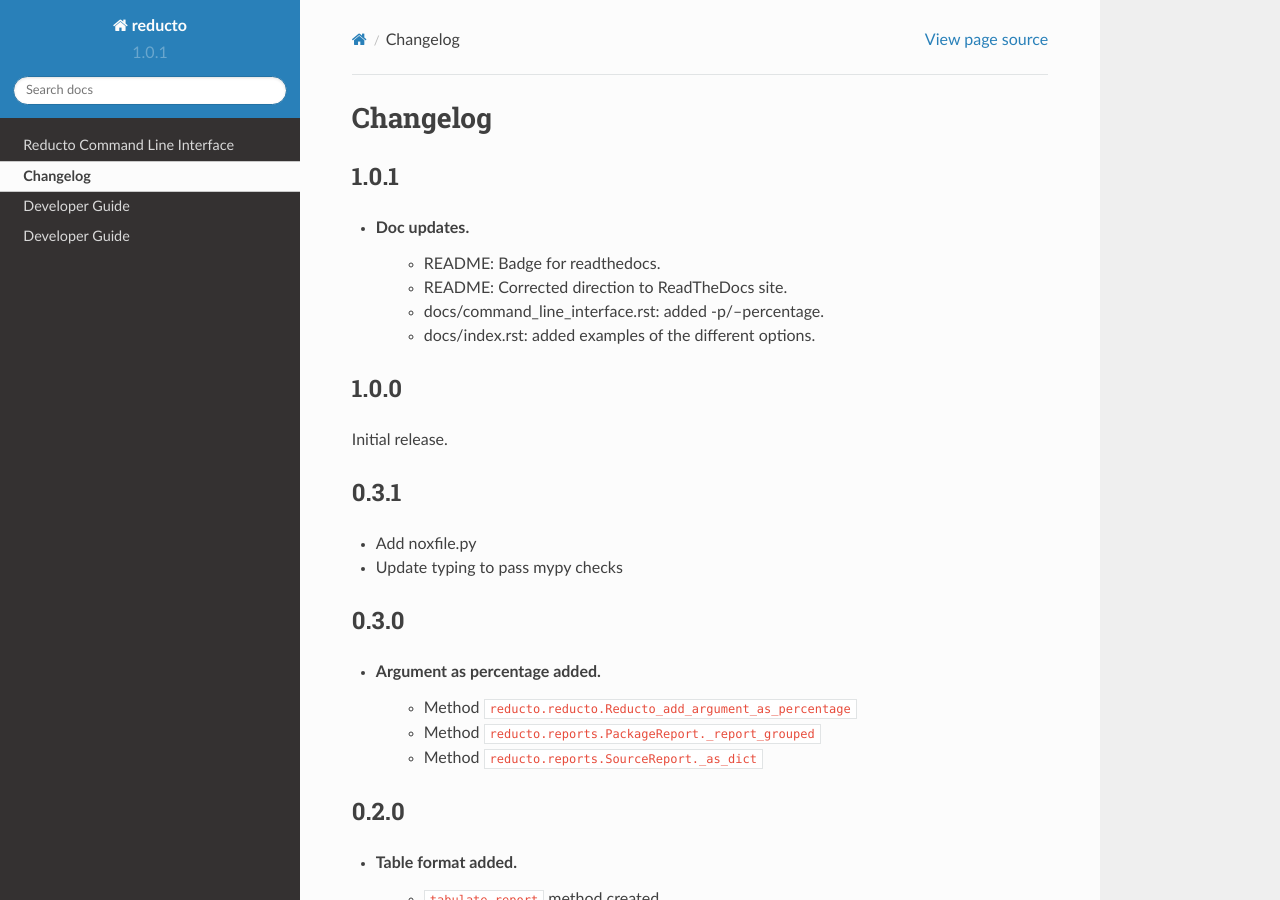
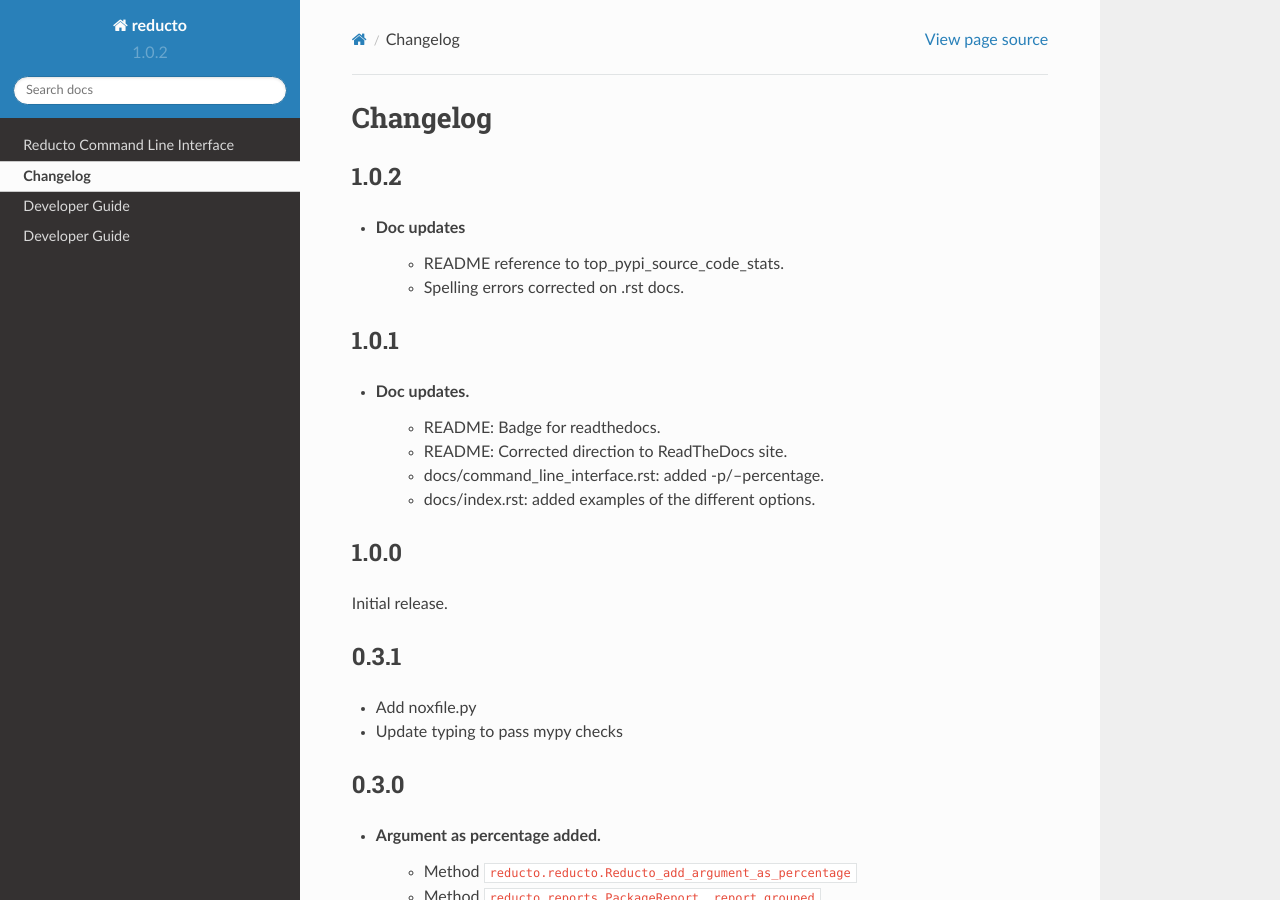
Before and after one commit to plaguss/reducto, a Sphinx documentation site: the page built from docs/changelog.rst, in a window 1280 px wide and 900 px high. Built offline with Sphinx 7.4.7 and the Read the Docs theme 2.0.0, drawn with Linux system fonts in a browser that asks for light colours.

Commit message:
feat: update to version 1.0.2

```diff
--- a/docs/changelog.rst
+++ b/docs/changelog.rst
@@ -1,5 +1,12 @@
 Changelog
 =========
+
+1.0.2
+-----
+
+- Doc updates
+    - README reference to top_pypi_source_code_stats.
+    - Spelling errors corrected on .rst docs.
 
 1.0.1
 -----
--- a/reducto/__init__.py
+++ b/reducto/__init__.py
@@ -2,4 +2,4 @@
 
 from reducto.cli import main
 
-__version__ = "1.0.1"
+__version__ = "1.0.2"
```
